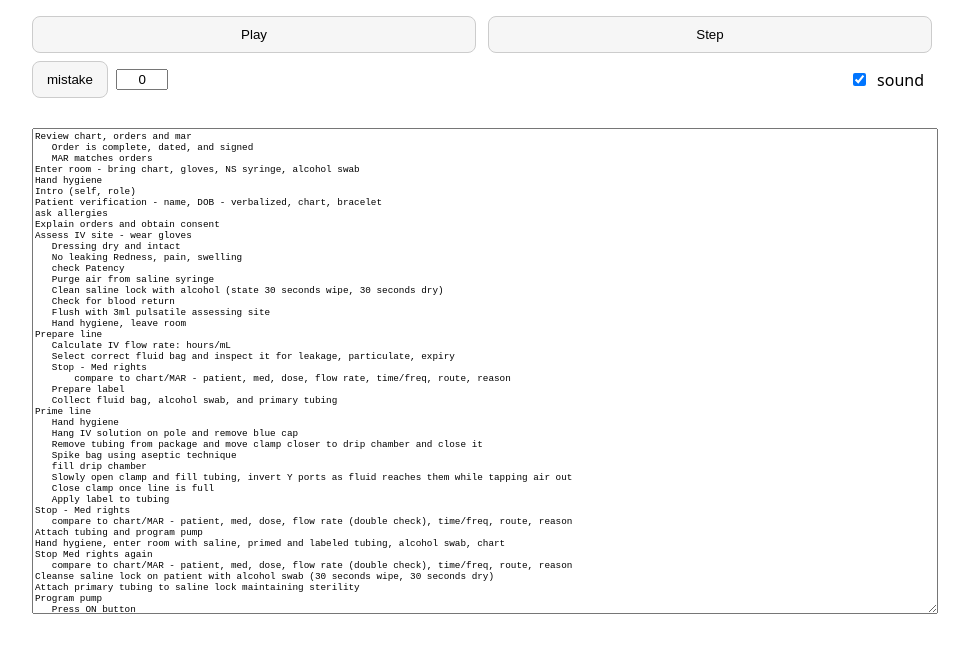
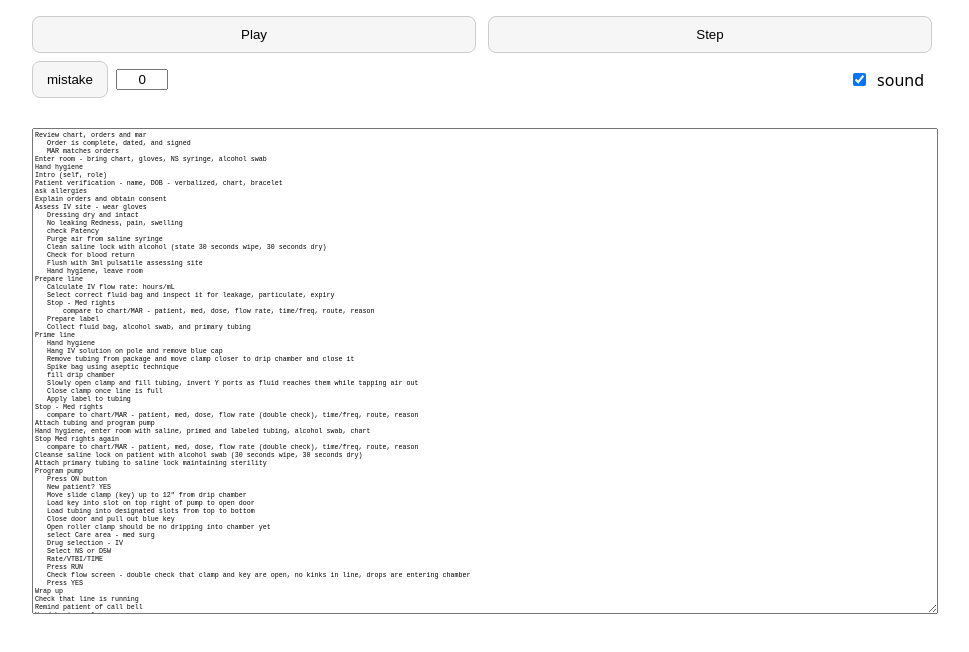
Before and after one commit to anonynurse/primaryinfuse, a plain HTML site: page index.html in a window 1280 px wide. Shown: the whole page, without its empty margins (158-1127 px from the left). Drawn offline with Linux system fonts and the light colour scheme.

Commit message:
Update index.html

```diff
--- a/index.html
+++ b/index.html
@@ -11,7 +11,7 @@
     .col { display:flex; align-items:center; gap:8px; }
     button { padding:10px 14px; border:1px solid #ccc; border-radius:8px; background:#f6f6f6; cursor:pointer; }
     button:hover { background:#eee; }
-    textarea { width:100%; height:60vh; font-size:7pt; }
+    textarea { width:100%; height:60vh; font-size:5pt; }
     input[type="text"] { width:6ch; text-align:center; }
     .small { font-size:12px; color:#666; }
   </style>
```
